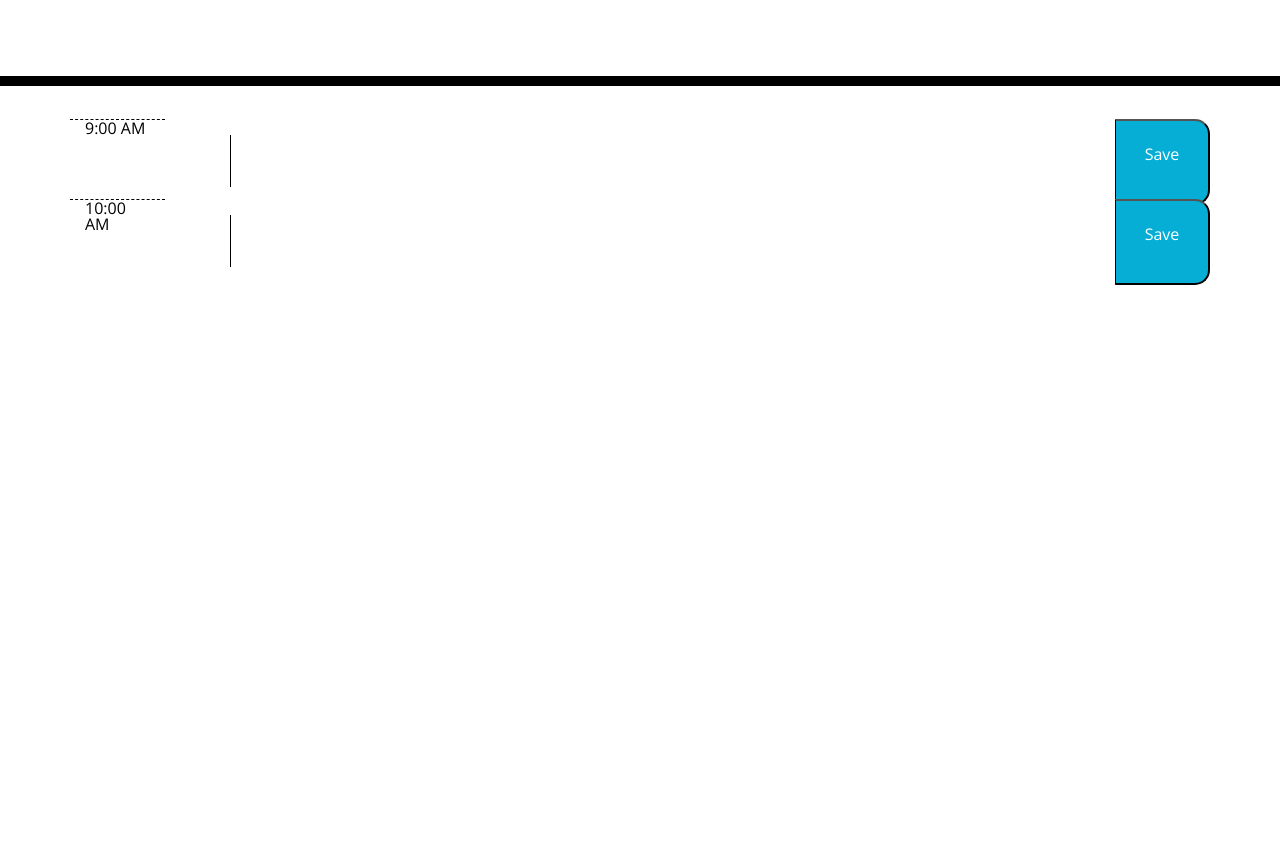
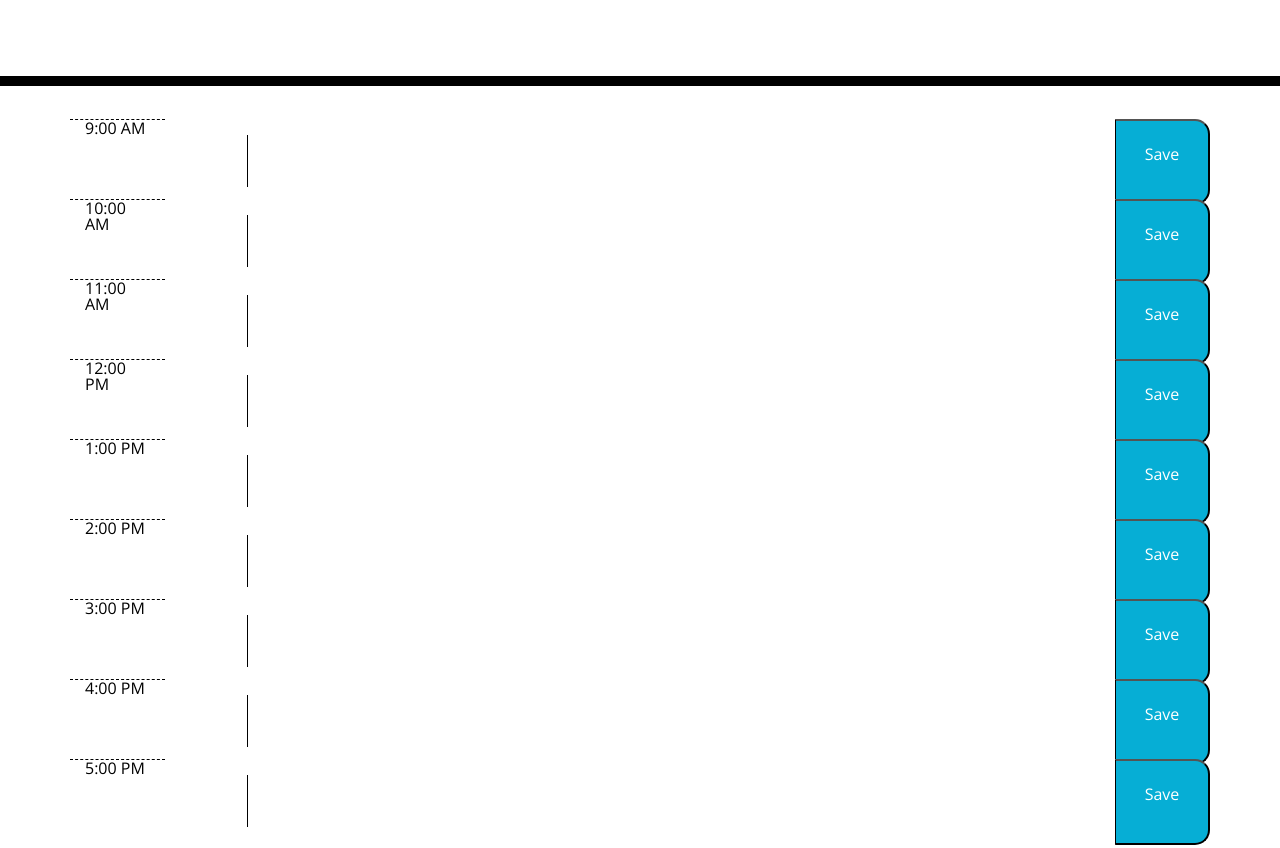
Before and after one commit to cfprice3/hourlyDayPlanner, a plain HTML site: page index.html in a window 1280 px wide. Shown: the part 182-1030 px from the top of the page. Before the commit the page ends 800 px from the top, so only its background shows below. Drawn offline with nearby package versions, Linux system fonts and the light colour scheme.

Commit message:
added the rest of the hours and buttons, linked script.js

```diff
--- a/index.html
+++ b/index.html
@@ -1,23 +1,14 @@
 <!DOCTYPE html>
 <html lang="en">
+
 <head>
     <meta charset="UTF-8" />
     <meta name="viewport" content="width=device-width, initial-scale=1.0" />
     <meta http-equiv="X-UA-Compatible" content="ie=edge" />
-    <link
-      rel="stylesheet"
-      href="https://stackpath.bootstrapcdn.com/bootstrap/4.3.1/css/bootstrap.min.css"
-    />
-    <link
-      rel="stylesheet"
-      href="https://use.fontawesome.com/releases/v5.8.1/css/all.css"
-      integrity="sha384-50oBUHEmvpQ+1lW4y57PTFmhCaXp0ML5d60M1M7uH2+nqUivzIebhndOJK28anvf"
-      crossorigin="anonymous"
-    />
-    <link
-      href="https://fonts.googleapis.com/css?family=Open+Sans&display=swap"
-      rel="stylesheet"
-    />
+    <link rel="stylesheet" href="https://stackpath.bootstrapcdn.com/bootstrap/4.3.1/css/bootstrap.min.css" />
+    <link rel="stylesheet" href="https://use.fontawesome.com/releases/v5.8.1/css/all.css"
+        integrity="sha384-50oBUHEmvpQ+1lW4y57PTFmhCaXp0ML5d60M1M7uH2+nqUivzIebhndOJK28anvf" crossorigin="anonymous" />
+    <link href="https://fonts.googleapis.com/css?family=Open+Sans&display=swap" rel="stylesheet" />
     <link rel="stylesheet" href="assets/style.css" />
     <title>Work Day Scheduler</title>
 </head>
@@ -40,6 +31,7 @@
             <button class="saveBtn col-md-1" id="saveBtnNine" type="button" id="saveTheDate">Save
             </button>
         </div>
+
         <div class="row">
             <div class="hour col-md-1">10:00 AM
             </div>
@@ -49,9 +41,82 @@
             <button class="saveBtn col-md-1" id="saveBtnTen" type="button" id="saveTheDate">Save
             </button>
         </div>
+
+        <div class="row">
+            <div class="hour col-md-1">11:00 AM
             </div>
+            <div class="col-md-10" id="text11">
+                <textarea cols="87" id="textareaEleven" rows="2"></textarea>
+            </div>
+            <button class="saveBtn col-md-1" id="saveBtnEleven" type="button" id="saveTheDate">Save
+            </button>
+        </div>
+
+        <div class="row">
+            <div class="hour col-md-1">12:00 PM
+            </div>
+            <div class="col-md-10" id="text12">
+                <textarea cols="87" id="textareaTwelve" rows="2"></textarea>
+            </div>
+            <button class="saveBtn col-md-1" id="saveBtnTwelve" type="button" id="saveTheDate">Save
+            </button>
+        </div>
+
+        <div class="row">
+            <div class="hour col-md-1">1:00 PM
+            </div>
+            <div class="col-md-10" id="text1">
+                <textarea cols="87" id="textareaOne" rows="2"></textarea>
+            </div>
+            <button class="saveBtn col-md-1" id="saveBtnOne" type="button" id="saveTheDate">Save
+            </button>
+        </div>
+
+        <div class="row">
+            <div class="hour col-md-1">2:00 PM
+            </div>
+            <div class="col-md-10" id="text2">
+                <textarea cols="87" id="textareaTwo" rows="2"></textarea>
+            </div>
+            <button class="saveBtn col-md-1" id="saveBtnTwo" type="button" id="saveTheDate">Save
+            </button>
+        </div>
+
+        <div class="row">
+            <div class="hour col-md-1">3:00 PM
+            </div>
+            <div class="col-md-10" id="text3">
+                <textarea cols="87" id="textareaThree" rows="2"></textarea>
+            </div>
+            <button class="saveBtn col-md-1" id="saveBtnThree" type="button" id="saveTheDate">Save
+            </button>
+        </div>
+
+        <div class="row">
+            <div class="hour col-md-1">4:00 PM
+            </div>
+            <div class="col-md-10" id="text4">
+                <textarea cols="87" id="textareaFour" rows="2"></textarea>
+            </div>
+            <button class="saveBtn col-md-1" id="saveBtnFour" type="button" id="saveTheDate">Save
+            </button>
+        </div>
+
+        <div class="row">
+            <div class="hour col-md-1">5:00 PM
+            </div>
+            <div class="col-md-10" id="text5">
+                <textarea cols="87" id="textareaFive" rows="2"></textarea>
+            </div>
+            <button class="saveBtn col-md-1" id="saveBtnFive" type="button" id="saveTheDate">Save
+            </button>
+        </div>
+    </div>
+
+    <script src="script.js"></script>
 
     <script src="https://code.jquery.com/jquery-3.4.1.min.js"></script>
     <script src="https://cdnjs.cloudflare.com/ajax/libs/moment.js/2.24.0/moment.min.js"></script>
 </body>
+
 </html>
```
Lines whose indentation alone changed are shown as unchanged.
